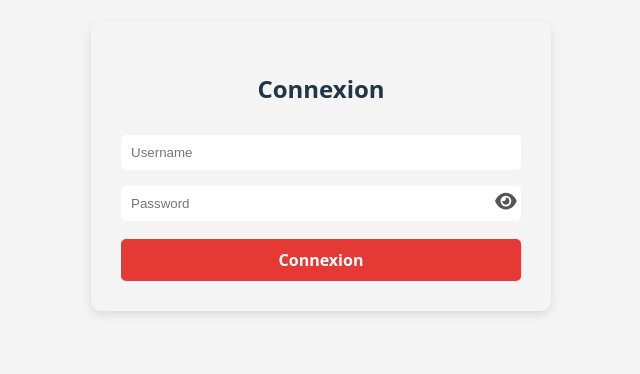
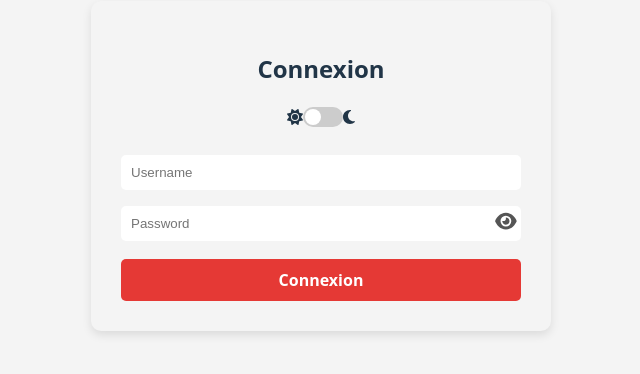
Before and after one commit to jovidal195/Jellyfile, a React (Vite) app in the folder jellyfile.client/: page / in a window 1280 px wide. Shown: the part 234-608 px from the top of the page, without its empty margins (319-959 px from the left). Built offline with nearby package versions, Linux system fonts and the light colour scheme; no server answers.

Commit message:
- Ajout switch light/dark sur le frontend

```diff
--- a/jellyfile.client/src/App.jsx
+++ b/jellyfile.client/src/App.jsx
@@ -54,7 +54,7 @@ function App() {
                     {user ? (
                         <Route path="/*" element={<Interface toggleTheme={toggleTheme} theme={theme} />} />
                     ) : (
-                        <Route path="/*" element={<LoginPage onLoginSuccess={setUser} />} />
+                        <Route path="/*" element={<LoginPage toggleTheme={toggleTheme} theme={theme}onLoginSuccess={setUser} />} />
                     )}
                     {/* Route pour l’invitation */}
                     <Route path="/invite" element={<InvitePage />} />
--- a/jellyfile.client/src/components/Interface.jsx
+++ b/jellyfile.client/src/components/Interface.jsx
@@ -10,7 +10,7 @@ import SearchBar from './SearchBar';
 import UserTree from './userTree';
 import './Interface.css';
 import { FontAwesomeIcon } from '@fortawesome/react-fontawesome';
-import { faCircleUser, faMagnifyingGlass } from '@fortawesome/free-solid-svg-icons';
+import { faCircleUser } from '@fortawesome/free-solid-svg-icons';
 import { displayFilePage } from "../utils/displayFilePage.js";
 
 
--- a/jellyfile.client/src/components/LoginPage.jsx
+++ b/jellyfile.client/src/components/LoginPage.jsx
@@ -1,9 +1,10 @@
 import { useState } from 'react';
 import { FontAwesomeIcon } from '@fortawesome/react-fontawesome';
-import { faEye, faEyeSlash } from '@fortawesome/free-solid-svg-icons';
+import { faEye, faEyeSlash, faMoon, faSun } from '@fortawesome/free-solid-svg-icons';
 import './Login.css';
+import ToggleSwitch from "./ToggleSwitch";
 
-export default function LoginPage({ onLoginSuccess }) {
+export default function LoginPage({ onLoginSuccess, toggleTheme, theme }) {
     const [username, setUsername] = useState('');
     const [password, setPassword] = useState('');
     const [error, setError] = useState('');
@@ -29,6 +30,7 @@ export default function LoginPage({ onLoginSuccess }) {
         <form className="login-container" onSubmit={e => { e.preventDefault(); login(); }}>
 
             <h2>Connexion</h2>
+            <div style={{ display: "flex", flexDirection: "row", alignItems: "center", margin: "20px", justifyContent: "center" }}><FontAwesomeIcon icon={faSun} /><ToggleSwitch onChange={toggleTheme} checked={theme === "dark"} /><FontAwesomeIcon icon={faMoon} /></div>
             {error && <p className="login-error">{error}</p>}
             <input placeholder="Username" value={username} onChange={e => setUsername(e.target.value)} />
             <input placeholder="Password" type={show ? "text" : "password"} value={password} onChange={e => setPassword(e.target.value)} />
```
